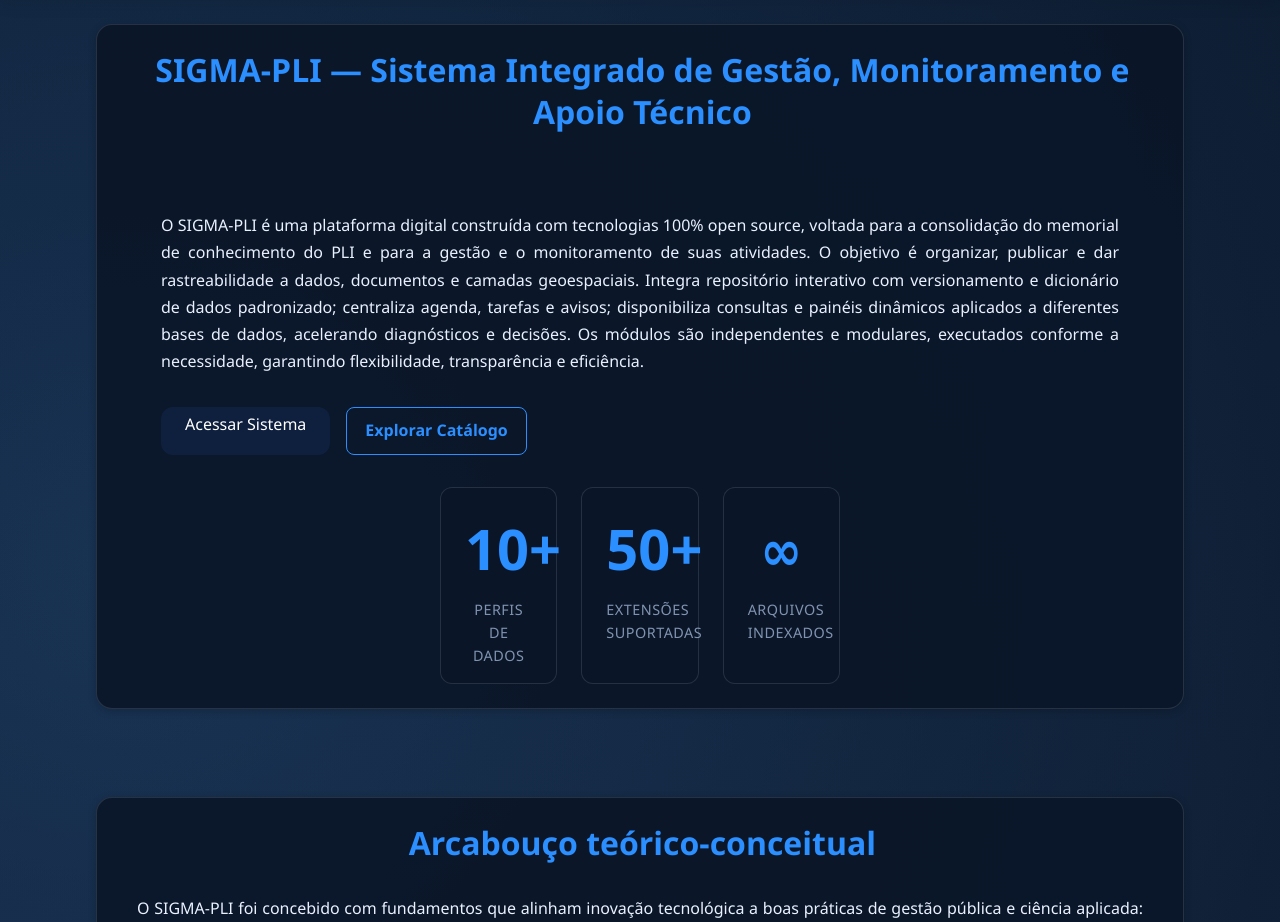
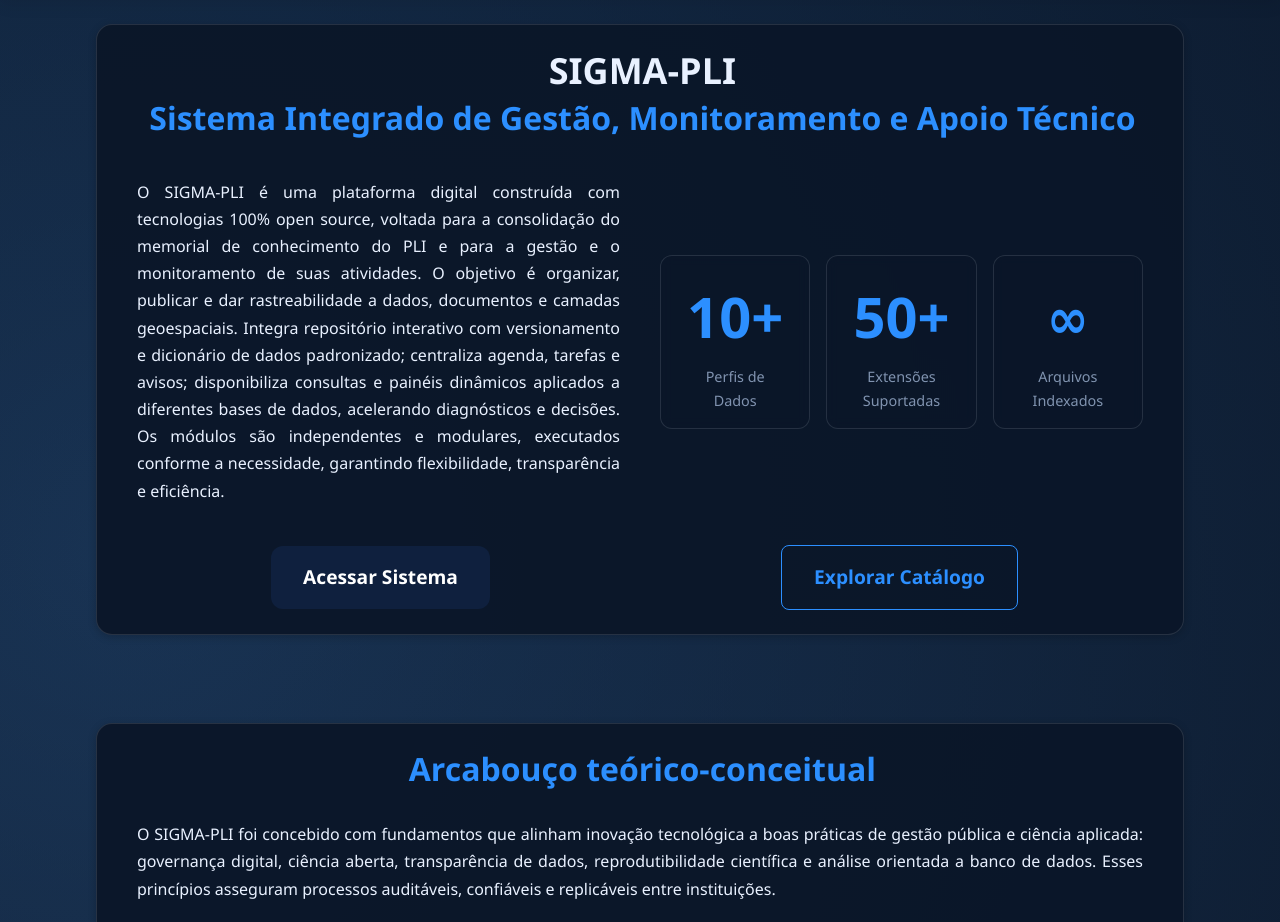
Before and after one commit to vpcapanema/SIGMA-PLI, a FastAPI app: page / in a window 1280 px wide. Shown: the part 88-1010 px from the top of the page. Run offline with FastAPI, Linux system fonts and the light colour scheme.

Commit message:
refactor(hero): restructure layout - centered titles, 2-col grid text+stats, 2-col buttons

```diff
--- a/static/css/M00_home/style_home_hero_banner.css
+++ b/static/css/M00_home/style_home_hero_banner.css
@@ -2,70 +2,81 @@
 /* Arquivo: style_home_hero_banner.css */
 
 /* Observações:
-   - Este ficheiro isola a grelha e tipografia do hero, incluindo animações
-     e ajustes responsivos. Mantemos regras aqui para evitar espalhar
-     comportamento de layout em outros ficheiros.
+   - Layout reestruturado em 3 partes: títulos centralizados, grid texto+stats, grid botões
  */
 
-/* Hero Section - Título padronizado com os demais */
-.hero-section h3 {
+/* ============================================
+   TÍTULOS CENTRALIZADOS
+   ============================================ */
+.hero-titles {
   text-align: center;
-  margin-bottom: var(--spacing-xl);
-  color: var(--dashboard-accent);
-  font-size: var(--font-size-2xl);
+  margin-bottom: var(--spacing-2xl);
 }
 
-.hero-content {
-  padding: 0 var(--spacing-lg);
-  max-width: 100%;
+.hero-titles h2 {
+  font-size: var(--font-size-4xl);
+  font-weight: 700;
+  color: var(--dashboard-accent);
+  margin-bottom: var(--spacing-sm);
+  line-height: 1.2;
+}
+
+.hero-titles h3 {
+  font-size: var(--font-size-xl);
+  font-weight: 400;
+  color: var(--dashboard-text);
+  line-height: 1.4;
+  margin-bottom: 0;
+}
+
+/* ============================================
+   GRID PRINCIPAL: Texto (col 1) + Stats (col 2)
+   ============================================ */
+.hero-main-grid {
+  display: grid;
+  grid-template-columns: 1fr 1fr;
+  gap: var(--spacing-2xl);
+  align-items: center;
+  margin-bottom: var(--spacing-2xl);
+}
+
+.hero-text {
+  display: flex;
+  flex-direction: column;
+  justify-content: center;
 }
 
 .hero-description {
-  font-size: var(--font-size-lg);
-  line-height: 1.6;
-  margin-bottom: var(--spacing-xl);
-  margin-top: var(--spacing-md);
+  font-size: var(--font-size-base);
+  line-height: 1.7;
   color: var(--dashboard-text);
   text-align: justify;
+  margin: 0;
 }
 
-.hero-actions {
-  display: flex;
-  gap: var(--spacing-md);
-  flex-wrap: wrap;
-}
-
-.hero-visual {
-  flex: 1;
-  padding: 0 var(--spacing-lg);
-  display: flex;
-  align-items: center;
-  justify-content: center;
-}
-
-/* Container grid for hero - layout simplificado */
-.hero-section .container {
-  display: flex;
-  flex-direction: column;
-  gap: var(--spacing-xl);
-  align-items: center;
-}
-
+/* Stats responsivos no grid */
 .hero-stats {
   display: grid;
-  grid-template-columns: repeat(3, 1fr);
-  gap: var(--spacing-lg);
-  max-width: 400px;
+  grid-template-columns: repeat(auto-fit, minmax(120px, 1fr));
+  gap: var(--spacing-md);
+  width: 100%;
 }
 
 .stat-item {
   text-align: center;
   padding: var(--spacing-lg);
-  background: rgba(11, 23, 41, 0.6); /* dashboard-like */
-  border-radius: var(--border-radius-lg);
+  background: rgba(11, 23, 41, 0.6);
+  border-radius: var(--border-radius-md);
   -webkit-backdrop-filter: blur(6px);
   backdrop-filter: blur(6px);
   border: 1px solid var(--dashboard-border);
+  transition: all 0.3s ease;
+}
+
+.stat-item:hover {
+  transform: translateY(-4px);
+  box-shadow: 0 8px 20px rgba(44, 143, 255, 0.3);
+  border-color: var(--dashboard-accent);
 }
 
 .stat-number {
@@ -79,81 +90,64 @@
 .stat-label {
   font-size: var(--font-size-sm);
   opacity: 0.8;
-  text-transform: uppercase;
-  letter-spacing: 0.5px;
+  color: var(--dashboard-muted);
 }
 
-/* Animações */
-@keyframes fadeInUp {
-  from {
-    opacity: 0;
-    transform: translateY(30px);
-  }
-  to {
-    opacity: 1;
-    transform: translateY(0);
-  }
+/* ============================================
+   GRID BOTÕES: 2 colunas, botões centralizados
+   ============================================ */
+.hero-actions-grid {
+  display: grid;
+  grid-template-columns: 1fr 1fr;
+  gap: var(--spacing-xl);
+  margin-top: var(--spacing-2xl);
 }
 
-.hero-section h3,
-.hero-description,
-.hero-actions,
-.stat-item {
-  animation: fadeInUp 0.6s ease-out;
+.action-col {
+  display: flex;
+  justify-content: center;
+  align-items: center;
 }
 
-.hero-section h3 {
-  animation-delay: 0.1s;
+.action-col .btn {
+  min-width: 200px;
+  padding: var(--spacing-md) var(--spacing-xl);
+  font-size: var(--font-size-lg);
+  font-weight: 600;
 }
 
-.hero-description {
-  animation-delay: 0.3s;
-}
-
-.hero-actions {
-  animation-delay: 0.5s;
-}
-
-.stat-item:nth-child(1) {
-  animation-delay: 0.2s;
-}
-
-.stat-item:nth-child(2) {
-  animation-delay: 0.4s;
-}
-
-.stat-item:nth-child(3) {
-  animation-delay: 0.6s;
-}
-
-/* Responsividade */
+/* ============================================
+   RESPONSIVO - Mobile
+   ============================================ */
 @media (max-width: 768px) {
-  .hero-content {
-    padding: 0 var(--spacing-md);
+  .hero-titles h2 {
+    font-size: var(--font-size-2xl);
   }
 
-  .hero-section h3 {
-    font-size: var(--font-size-xl);
-  }
-
-  .hero-description {
+  .hero-titles h3 {
     font-size: var(--font-size-base);
   }
 
-  .hero-actions {
-    justify-content: center;
+  /* Grid principal vira 1 coluna */
+  .hero-main-grid {
+    grid-template-columns: 1fr;
+    gap: var(--spacing-xl);
   }
 
-  .hero-visual {
-    padding: var(--spacing-xl) var(--spacing-md);
-  }
-
+  /* Stats em 1 coluna também */
   .hero-stats {
     grid-template-columns: 1fr;
     gap: var(--spacing-md);
   }
 
-  .stat-item {
-    padding: var(--spacing-md);
+  /* Grid de botões vira 1 coluna */
+  .hero-actions-grid {
+    grid-template-columns: 1fr;
+    gap: var(--spacing-md);
+  }
+
+  .action-col .btn {
+    width: 100%;
+    min-width: auto;
   }
 }
--- a/templates/pages/M00_home/template_home_index_pagina.html
+++ b/templates/pages/M00_home/template_home_index_pagina.html
@@ -42,26 +42,28 @@
     <section class="hero-section" id="hero">
         <div class="card-main">
             <div class="container">
-                <h3>SIGMA-PLI — Sistema Integrado de Gestão, Monitoramento e Apoio Técnico</h3>
-                <div class="hero-content">
+                <!-- Títulos centralizados -->
+                <div class="hero-titles">
+                    <h2>SIGMA-PLI</h2>
+                    <h3>Sistema Integrado de Gestão, Monitoramento e Apoio Técnico</h3>
+                </div>
+
+                <!-- Grid: Texto + Mini-cards -->
+                <div class="hero-main-grid">
+                    <div class="hero-text">
                         <p class="hero-description">
                             O SIGMA-PLI é uma plataforma digital construída com tecnologias 100% open source, voltada
                             para a consolidação do memorial de conhecimento do PLI e para a gestão e o monitoramento de
-                        suas atividades. O objetivo é organizar, publicar e dar rastreabilidade a dados, documentos e
+                            suas atividades. O objetivo é organizar, publicar e dar rastreabilidade a dados, documentos
+                            e
                             camadas geoespaciais. Integra repositório interativo com versionamento e dicionário de dados
-                        padronizado; centraliza agenda, tarefas e avisos; disponibiliza consultas e painéis dinâmicos
+                            padronizado; centraliza agenda, tarefas e avisos; disponibiliza consultas e painéis
+                            dinâmicos
                             aplicados a diferentes bases de dados, acelerando diagnósticos e decisões. Os módulos são
                             independentes e modulares, executados conforme a necessidade, garantindo flexibilidade,
                             transparência e eficiência.
                         </p>
-
-                    <div class="hero-actions">
-                        <a href="/auth" class="btn btn-primary">Acessar Sistema</a>
-                        <a href="/dicionario" class="btn btn-secondary">Explorar Catálogo</a>
                     </div>
-                </div>
-
-                <div class="hero-visual">
                     <div class="hero-stats">
                         <div class="stat-item animate-on-scroll">
                             <span class="stat-number">10+</span>
@@ -76,6 +78,15 @@
                             <span class="stat-label">Arquivos Indexados</span>
                         </div>
                     </div>
+                </div>
+
+                <!-- Grid: Botões de ação -->
+                <div class="hero-actions-grid">
+                    <div class="action-col">
+                        <a href="/auth" class="btn btn-primary">Acessar Sistema</a>
+                    </div>
+                    <div class="action-col">
+                        <a href="/dicionario" class="btn btn-secondary">Explorar Catálogo</a>
                     </div>
                 </div>
             </div>
```
Lines whose indentation alone changed are shown as unchanged.
